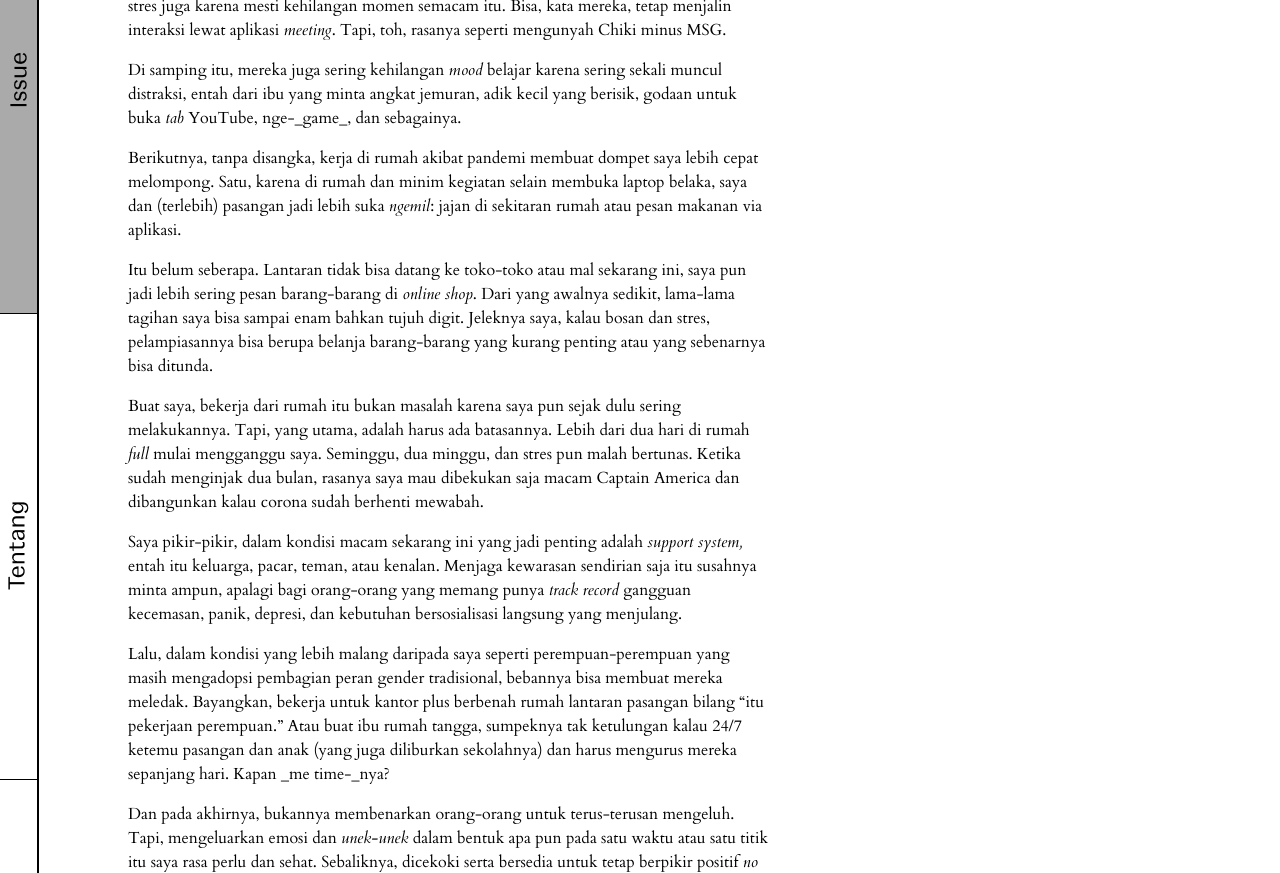
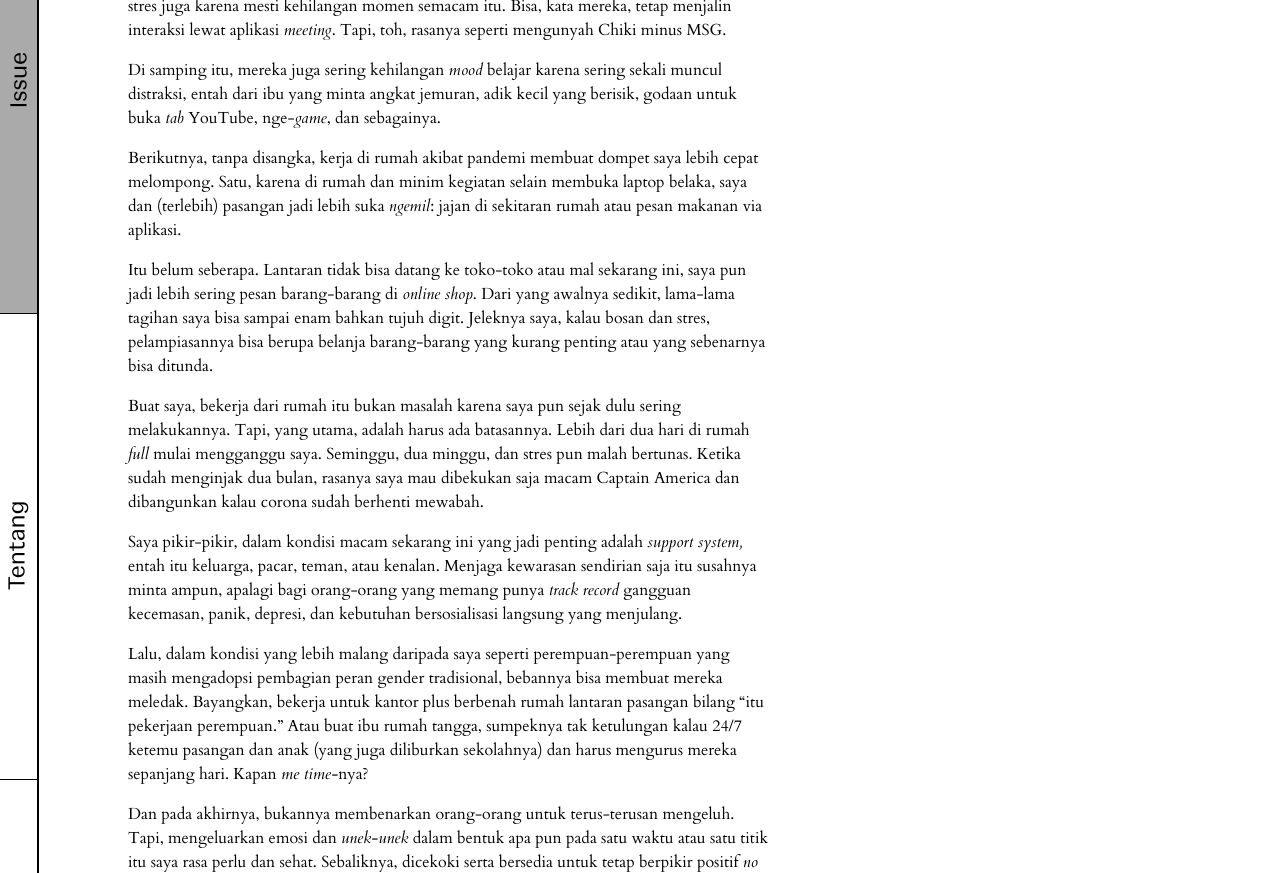
Before and after one commit to zinabidin/zinabidin.github.io, a Jekyll site: the page built from _posts/Issue 00/2020-05-12-kerja-dari-rumah-pintu-masuk-ke-neraka.md, in a window 1280 px wide and 1400 px high, scrolled down 1327 px. Shown: the part 153-1026 px from the top of the window. Built offline with Jekyll 4.4.1, drawn with Linux system fonts in a browser that asks for light colours.

```diff
--- a/_posts/Issue 00/2020-05-12-kerja-dari-rumah-pintu-masuk-ke-neraka.md
+++ b/_posts/Issue 00/2020-05-12-kerja-dari-rumah-pintu-masuk-ke-neraka.md
@@ -26,7 +26,7 @@ Teman saya sesama pengajar sempat mengeluhkan hal yang sama, *mood-*nya untuk ku
 
 Sementara mahasiswa saya, yang di umur mereka lagi getol _nongkrong_ dan kelayapan, merasa stres juga karena mesti kehilangan momen semacam itu. Bisa, kata mereka, tetap menjalin interaksi lewat aplikasi _meeting_. Tapi, toh, rasanya seperti mengunyah Chiki minus MSG.
 
-Di samping itu, mereka juga sering kehilangan _mood_ belajar karena sering sekali muncul distraksi, entah dari ibu yang minta angkat jemuran, adik kecil yang berisik, godaan untuk buka _tab_ YouTube, nge-_game_, dan sebagainya.
+Di samping itu, mereka juga sering kehilangan _mood_ belajar karena sering sekali muncul distraksi, entah dari ibu yang minta angkat jemuran, adik kecil yang berisik, godaan untuk buka _tab_ YouTube, nge-*game*, dan sebagainya.
 
 Berikutnya, tanpa disangka, kerja di rumah akibat pandemi membuat dompet saya lebih cepat melompong. Satu, karena di rumah dan minim kegiatan selain membuka laptop belaka, saya dan (terlebih) pasangan jadi lebih suka _ngemil_: jajan di sekitaran rumah atau pesan makanan via aplikasi.
 
@@ -36,7 +36,7 @@ Buat saya, bekerja dari rumah itu bukan masalah karena saya pun sejak dulu serin
 
 Saya pikir-pikir, dalam kondisi macam sekarang ini yang jadi penting adalah _support system,_ entah itu keluarga, pacar, teman, atau kenalan. Menjaga kewarasan sendirian saja itu susahnya minta ampun, apalagi bagi orang-orang yang memang punya _track record_ gangguan kecemasan, panik, depresi, dan kebutuhan bersosialisasi langsung yang menjulang.
 
-Lalu, dalam kondisi yang lebih malang daripada saya seperti perempuan-perempuan yang masih mengadopsi pembagian peran gender tradisional, bebannya bisa membuat mereka meledak. Bayangkan, bekerja untuk kantor plus berbenah rumah lantaran pasangan bilang “itu pekerjaan perempuan.” Atau buat ibu rumah tangga, sumpeknya tak ketulungan kalau 24/7 ketemu pasangan dan anak (yang juga diliburkan sekolahnya) dan harus mengurus mereka sepanjang hari. Kapan _me time-_nya?
+Lalu, dalam kondisi yang lebih malang daripada saya seperti perempuan-perempuan yang masih mengadopsi pembagian peran gender tradisional, bebannya bisa membuat mereka meledak. Bayangkan, bekerja untuk kantor plus berbenah rumah lantaran pasangan bilang “itu pekerjaan perempuan.” Atau buat ibu rumah tangga, sumpeknya tak ketulungan kalau 24/7 ketemu pasangan dan anak (yang juga diliburkan sekolahnya) dan harus mengurus mereka sepanjang hari. Kapan *me time-*nya?
 
 Dan pada akhirnya, bukannya membenarkan orang-orang untuk terus-terusan mengeluh. Tapi, mengeluarkan emosi dan _unek-unek_ dalam bentuk apa pun pada satu waktu atau satu titik itu saya rasa perlu dan sehat. Sebaliknya, dicekoki serta bersedia untuk tetap berpikir positif _no matter what_ atau ketika sebenarnya emosi kita sedang buruk itu malah bikin kesehatan mental kita jatuh lebih buruk lagi.
 
```
